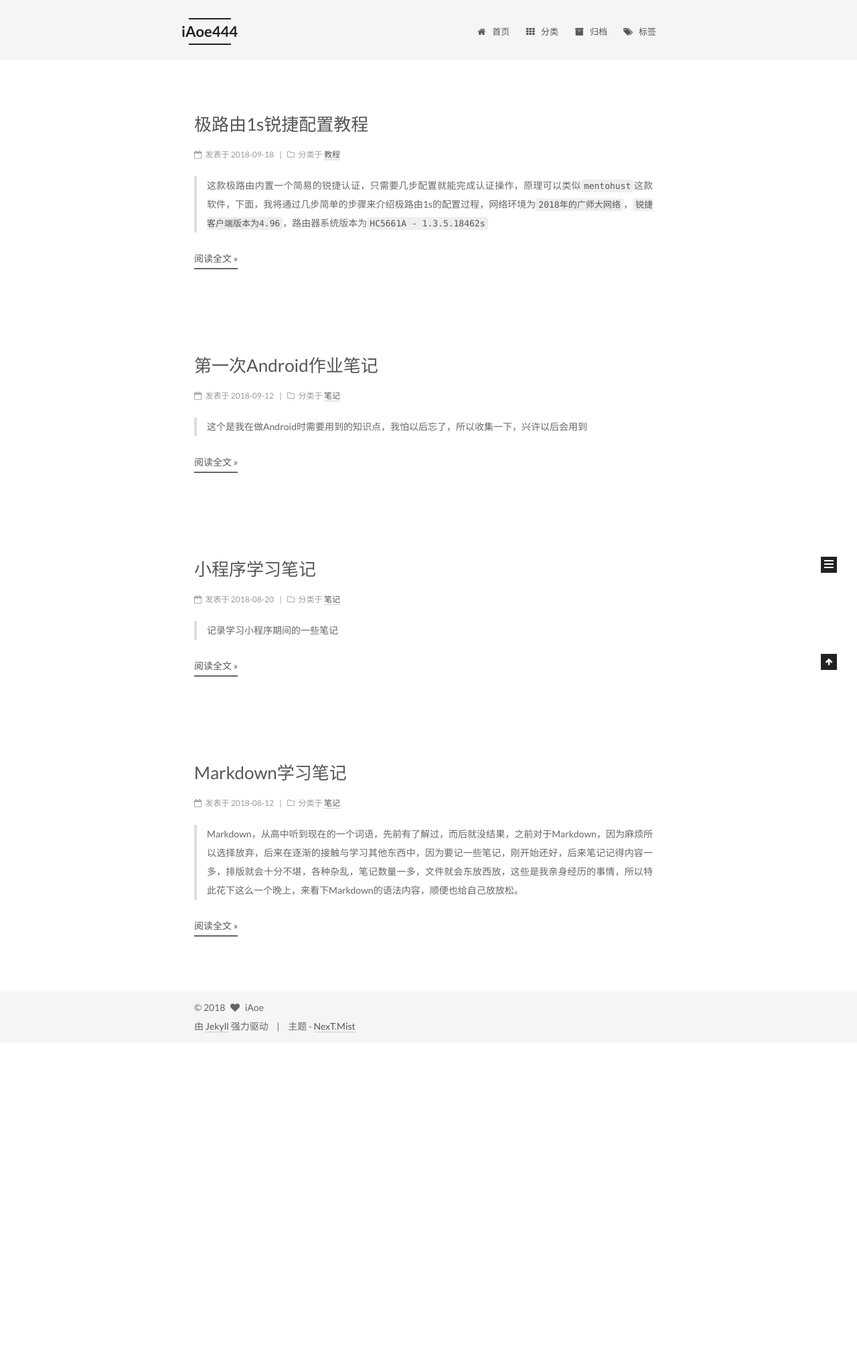
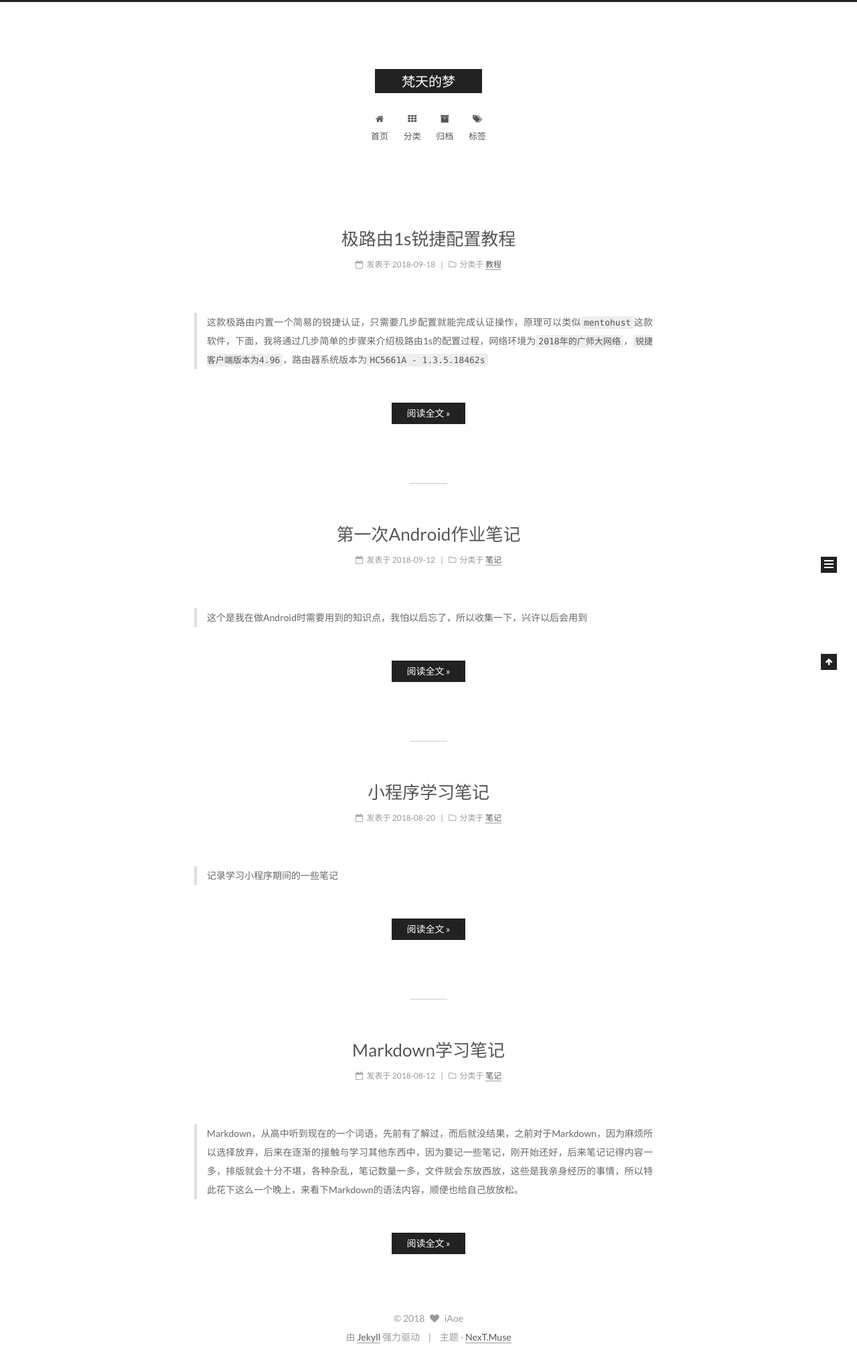
Before and after one commit to iAoe444/iAoe444.github.io, a Jekyll site: the page built from index.html, in a window 1280 px wide. Shown: the whole page at 67% size. Built offline with Jekyll 4.4.1, drawn with Linux system fonts in a browser that asks for light colours; the list of posts is cut into pages by our own code; comment, search, counter and statistics services are not loaded; before the commit the page ends 1556 px from its top, so only the background shows below that.

Commit message:
change a little

```diff
--- a/_config.yml
+++ b/_config.yml
@@ -4,7 +4,7 @@
 # ---------------------------------------------------------------
 
 # Site
-title: iAoe444
+title: 梵天的梦
 subtitle:
 description:
 author: iAoe
@@ -151,8 +151,8 @@ menu_icons:
 # ---------------------------------------------------------------
 
 # Schemes
-#scheme: Muse
-scheme: Mist
+scheme: Muse
+#scheme: Mist
 #scheme: Pisces
 
 
```
